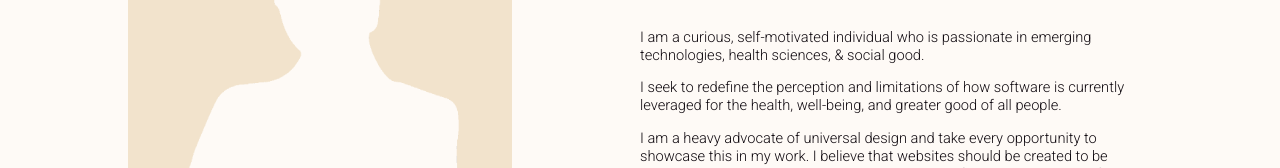
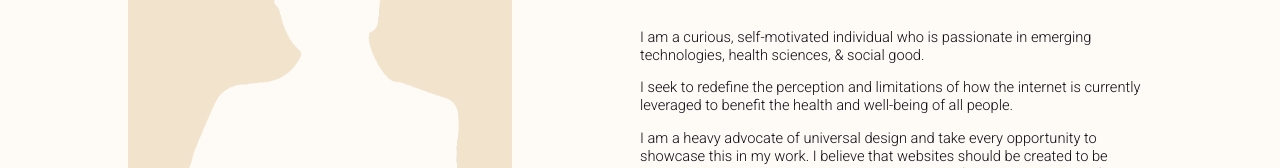
Before and after one commit to tylo-zane/zane, a plain HTML site: page index.html in a window 1280 px wide. Both pictures are taken after a click on the item "About". Shown: the part 243-411 px from the top of the page. Drawn offline with Linux system fonts and the light colour scheme; a web font is replaced by a local one.

Commit message:
fixed typo

```diff
--- a/index.html
+++ b/index.html
@@ -435,8 +435,8 @@
             technologies, health sciences, & social good.
           </p>
           <p>
-            I seek to redefine the perception and limitations of how software is
-            currently leveraged for the health, well-being, and greater good of all people.
+            I seek to redefine the perception and limitations of how the internet is
+            currently leveraged to benefit the health and well-being of all people.
           </p>
           <p>
             I am a heavy advocate of universal design and take every opportunity to showcase this
```
